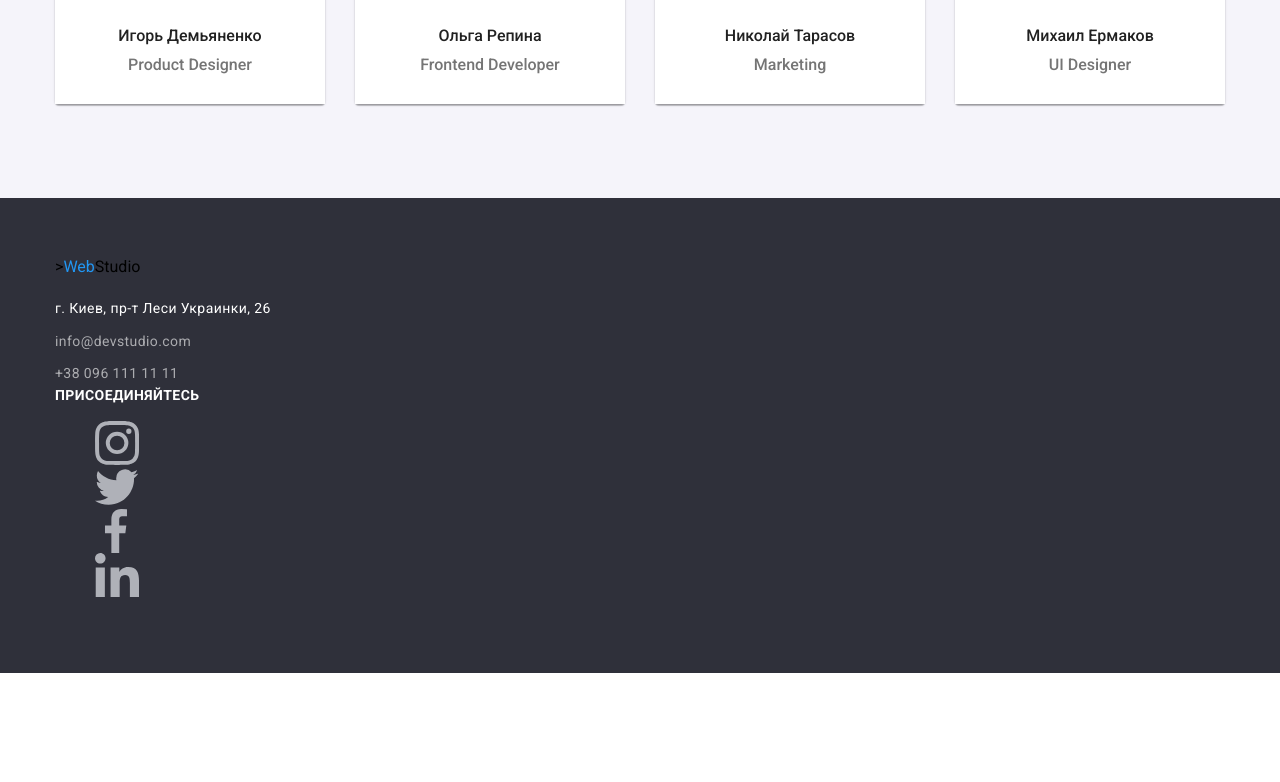
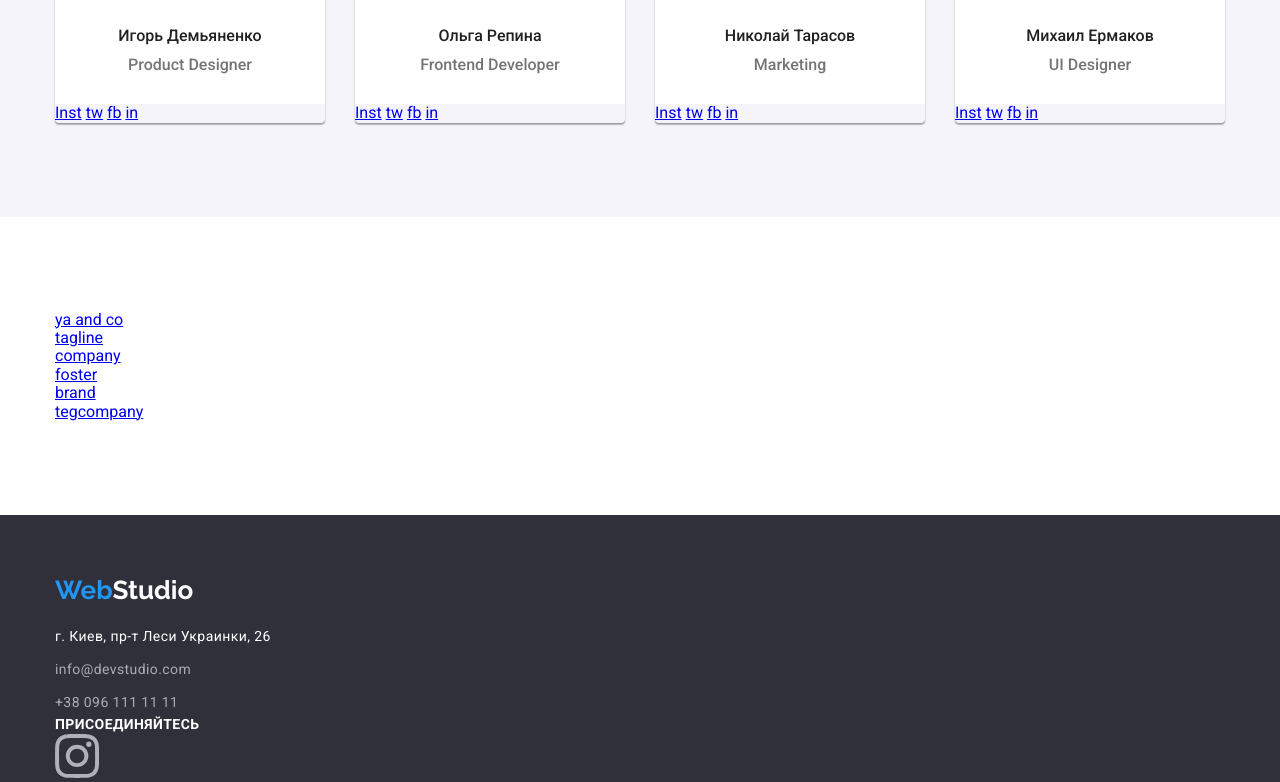
Before and after one commit to Vasiliska-A/goit-markup-hw-04, a plain HTML site: page index.html in a window 1280 px wide. Shown: the part 1898-2680 px from the top of the page. Before the commit the page ends 2571 px from the top, so only its background shows below. Drawn offline with nearby package versions, Linux system fonts and the light colour scheme.

Commit message:
added new section and social links list to members of team

```diff
--- a/css/styles.css
+++ b/css/styles.css
@@ -395,6 +395,18 @@ section {
   text-align: center;
 }
 
+.social-links-list {
+  margin: 0;
+  padding: 0;
+}
+
+/* секція клієнти */
+
+.clients-list {
+  margin: 0;
+  padding: 0;
+}
+
 /* footer */
 .footer {
   max-width: 1600px;
@@ -477,11 +489,11 @@ section {
   height: 44px;
 }
 
-.item-icon {
+/* .item-icon {
   display: block;
   width: 44px;
   height: 44px;
-}
+} */
 
 /* Стилі портфоліо */
 
--- a/index.html
+++ b/index.html
@@ -151,6 +151,14 @@
               </div>
               <h3 class="section-list-title">Игорь Демьяненко</h3>
               <p class="section-list-text">Product Designer</p>
+              <ul class="social-links-list">
+                <li>
+                  <a href="instagram">Inst</a>
+                  <a href="twitter">tw</a>
+                  <a href="facebook">fb</a>
+                  <a href="linkedin">in</a>
+                </li>
+              </ul>
             </li>
             <li class="section-list">
               <div class="photo-thumb">
@@ -163,6 +171,14 @@
               </div>
               <h3 class="section-list-title">Ольга Репина</h3>
               <p class="section-list-text">Frontend Developer</p>
+              <ul class="social-links-list">
+                <li>
+                  <a href="instagram">Inst</a>
+                  <a href="twitter">tw</a>
+                  <a href="facebook">fb</a>
+                  <a href="linkedin">in</a>
+                </li>
+              </ul>
             </li>
             <li class="section-list">
               <div class="photo-thumb">
@@ -175,6 +191,14 @@
               </div>
               <h3 class="section-list-title">Николай Тарасов</h3>
               <p class="section-list-text">Marketing</p>
+              <ul class="social-links-list">
+                <li>
+                  <a href="instagram">Inst</a>
+                  <a href="twitter">tw</a>
+                  <a href="facebook">fb</a>
+                  <a href="linkedin">in</a>
+                </li>
+              </ul>
             </li>
             <li class="section-list">
               <div class="ca photo-thumb">
@@ -187,6 +211,38 @@
               </div>
               <h3 class="section-list-title">Михаил Ермаков</h3>
               <p class="section-list-text">UI Designer</p>
+              <ul class="social-links-list">
+                <li>
+                  <a href="instagram">Inst</a>
+                  <a href="twitter">tw</a>
+                  <a href="facebook">fb</a>
+                  <a href="linkedin">in</a>
+                </li>
+              </ul>
+            </li>
+          </ul>
+        </div>
+      </section>
+      <section class="clients">
+        <div class="container">
+          <ul class="clients-list">
+            <li>
+              <a href="#">ya and co</a>
+            </li>
+            <li>
+              <a href="#">tagline</a>
+            </li>
+            <li>
+              <a href="#">company</a>
+            </li>
+            <li>
+              <a href="#">foster</a>
+            </li>
+            <li>
+              <a href="#">brand</a>
+            </li>
+            <li>
+              <a href="#">tegcompany</a>
             </li>
           </ul>
         </div>
@@ -194,6 +250,8 @@
     </main>
     <footer class="footer">
       <div class="container footer-info">
+        <div class="address-box">
+          <a href="index.html" class="logo bottom"
             ><span class="logo-part">Web</span>Studio</a
           >
           <address class="address">
@@ -211,6 +269,7 @@
               </li>
             </ul>
           </address>
+        </div>
         <div class="social-links">
           <span class="join-us">присоединяйтесь</span>
           <ul class="social-links-list">
```
Lines whose indentation alone changed are shown as unchanged.
